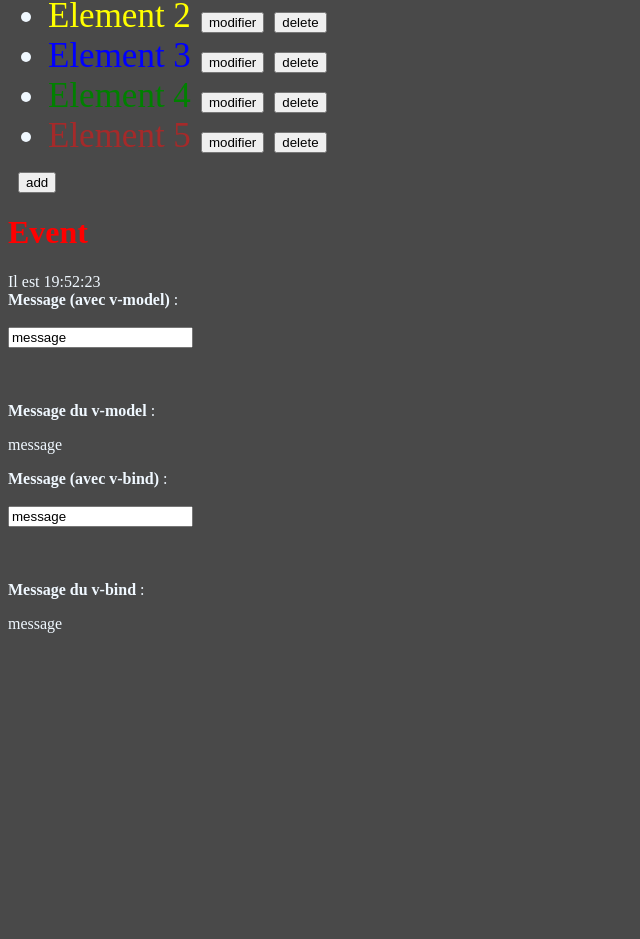
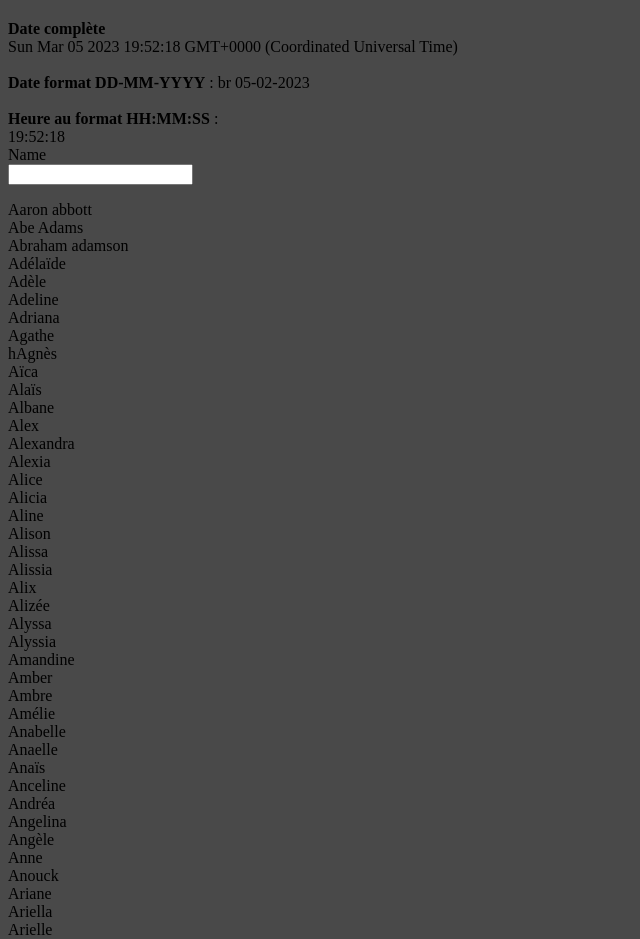
Before and after one commit to manu-cj/vue-js-premier-pas, a Vue app in the folder vue-first-step/: page / in a window 1280 px wide. Shown: the part 60-999 px from the top of the page, without its empty margins (0-640 px from the left). Before the commit the page ends 800 px from the top, so only its background shows below. Built offline with nearby package versions, Linux system fonts and the light colour scheme.

Commit message:
Manipulation des computed

```diff
--- a/vue-first-step/src/App.vue
+++ b/vue-first-step/src/App.vue
@@ -1,20 +1,23 @@
 <template>
-<!--  <Menu/>-->
-<List/>
-  <Event/>
+  <!--  <Menu/>-->
+<!--  <List/>-->
+<!--  <Event/>-->
+  <Computed/>
 </template>
 
 <script>
 // import Menu from "@/components/Menu";
 import List from "@/components/List";
 import Event from "@/components/Event";
+import Computed from "@/components/Computed";
 
 export default {
   name: 'App',
   components: {
     // Menu,
-     List,
-    Event
+    //  List,
+    // Event,
+    Computed
   }
 }
 </script>
--- /dev/null
+++ b/vue-first-step/src/components/Computed.vue
@@ -0,0 +1,114 @@
+<template>
+<h1>Computed</h1>
+  <b>Date complète</b><br> {{date}}
+  <br><br>
+  <b>Date format DD-MM-YYYY</b> : br {{ddmmyyyy}}
+  <br><br>
+  <b>Heure au format HH:MM:SS</b> : <br> {{hhmmss}}
+
+  <div>
+    Name <br>
+    <input type="text" v-model="name"><br>
+    <ul style="list-style-type: none; margin-left: -40px;">
+      <li v-for="name in found" style="">
+        {{name}}
+
+      </li>
+    </ul>
+  </div>
+</template>
+
+<script>
+export default {
+  name: "Computed",
+  data() {
+    return {
+      date : new Date(),
+      name : "",
+      names : [
+          "Aaron abbott",
+          "Abe Adams",
+          "Abraham adamson",
+        "Adélaïde",
+        "Adèle",
+        "Adeline",
+        "Adriana",
+        "Agathe",
+        "hAgnès",
+        "Aïca",
+        "Alaïs",
+        "Albane",
+        "Alex",
+        "Alexandra",
+        "Alexia",
+        "Alice",
+        "Alicia",
+        "Aline",
+        "Alison",
+        "Alissa",
+        "Alissia",
+        "Alix",
+        "Alizée",
+        "Alyssa",
+        "Alyssia",
+        "Amandine",
+        "Amber",
+        "Ambre",
+        "Amélie",
+        "Anabelle",
+        "Anaelle",
+        "Anaïs",
+        "Anceline",
+        "Andréa",
+        "Angelina",
+        "Angèle",
+        "Anne",
+        "Anouck",
+        "Ariane",
+        "Ariella",
+        "Arielle",
+        "Armelle",
+        "Assia",
+        "Astride",
+        "Aude",
+        "Audrey",
+        "Aurélia",
+        "Aurore",
+        "Ava",
+        "Axelle",
+        "Aziza",
+      ]
+    }
+  },
+  methods : {
+    created() {
+      setInterval(()=> {
+        this.date = new Date();
+      }, 1000);
+    },
+  },
+  computed: {
+    found() {
+    return this.names.filter((name)=> {
+      return name.toUpperCase().indexOf(this.name.toUpperCase()) !== -1;
+    });
+    },
+
+    hhmmss() {
+      return this.date.toTimeString().split(" ")[0]
+    },
+    ddmmyyyy() {
+      let day = this.date.getDate();
+      let month = this.date.getMonth();
+      let year = this.date.getFullYear();
+      if (day < 10 ) day = "0" + day;
+      if (month < 10) month = "0" + month;
+      return `${day}-${month}-${year}`;
+    }
+  }
+}
+</script>
+
+<style scoped>
+
+</style>
```
